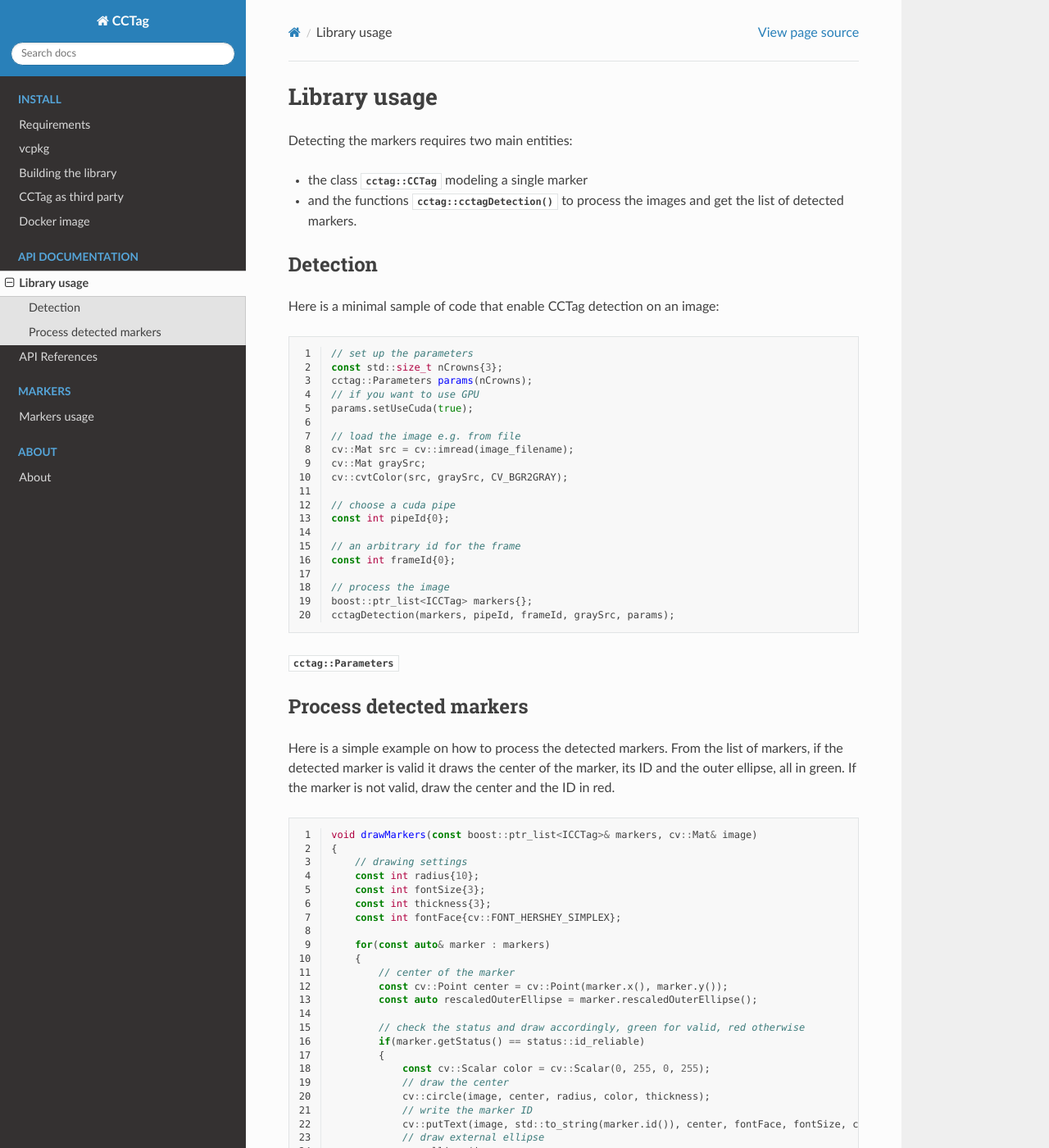
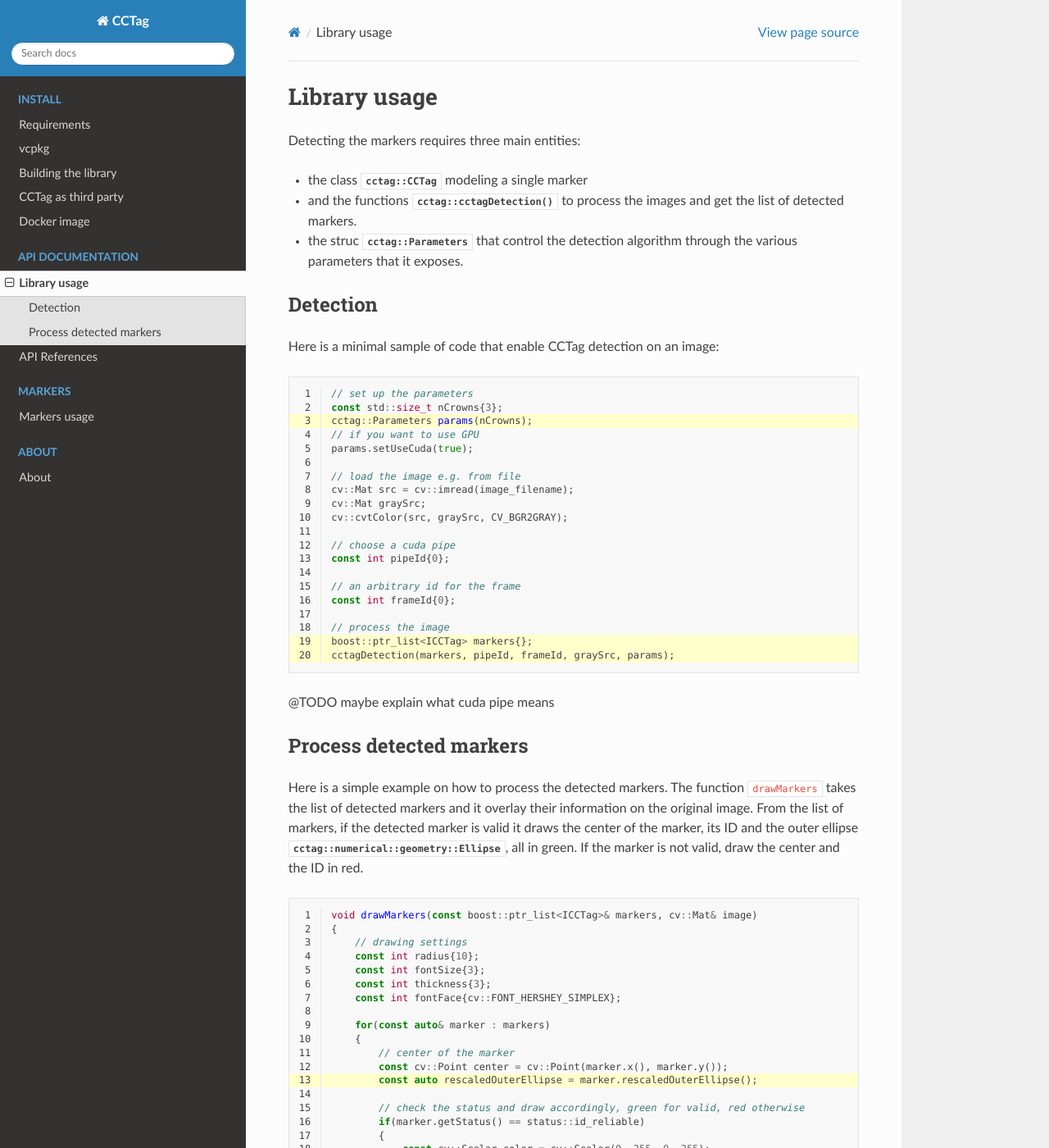
Before and after one commit to alicevision/CCTag, a Sphinx documentation site: the page built from doc/sphinx/source/api/usage.rst, in a window 1280 px wide and 1400 px high. Shown: the whole window at 82% size. Built offline with Sphinx 7.4.7 and the Read the Docs theme 2.0.0, drawn with Linux system fonts in a browser that asks for light colours; pages that are not in the unit, such as notebooks, are missing from menus.

Commit message:
[doc] library usage impr

```diff
--- a/doc/sphinx/source/api/api.rst
+++ b/doc/sphinx/source/api/api.rst
@@ -23,5 +23,8 @@
 Utility Classes
 ~~~~~~~~~~~~~~~
 
+.. doxygenclass:: cctag::numerical::geometry::Ellipse
+   :members:
+
 .. doxygenstruct:: cctag::logtime::Mgmt
    :members:
--- a/doc/sphinx/source/api/usage.rst
+++ b/doc/sphinx/source/api/usage.rst
@@ -1,11 +1,13 @@
 Library usage
 =============
 
-Detecting the markers requires two main entities:
+Detecting the markers requires three main entities:
 
 * the class :cpp:class:`cctag::CCTag` modeling a single marker
 
 * and the functions :cpp:func:`cctag::cctagDetection()` to process the images and get the list of detected markers.
+
+* the struc :cpp:struct:`cctag::Parameters` that control the detection algorithm through the various parameters that it exposes.
 
 
 Detection
@@ -38,21 +41,22 @@
   cctagDetection(markers, pipeId, frameId, graySrc, params);
 
 
+@TODO maybe explain what cuda pipe means
 
-
-:cpp:struct:`cctag::Parameters`
 
 
 Process detected markers
 ~~~~~~~~~~~~~~~~~~~~~~~~
 
 Here is a simple example on how to process the detected markers.
+The function :code:`drawMarkers` takes the list of detected markers and it overlay their information on the original image.
 From the list of markers, if the detected marker is valid it draws the center of the marker, its ID and
-the outer ellipse, all in green.
+the outer ellipse :cpp:class:`cctag::numerical::geometry::Ellipse`, all in green.
 If the marker is not valid, draw the center and the ID in red.
 
 .. code-block:: c++
   :linenos:
+  :emphasize-lines: 13
 
   void drawMarkers(const boost::ptr_list<ICCTag>& markers, cv::Mat& image)
   {
```
Also changed, not shown: other parts of doc/sphinx/source/api/usage.rst (+1 -0 lines).
